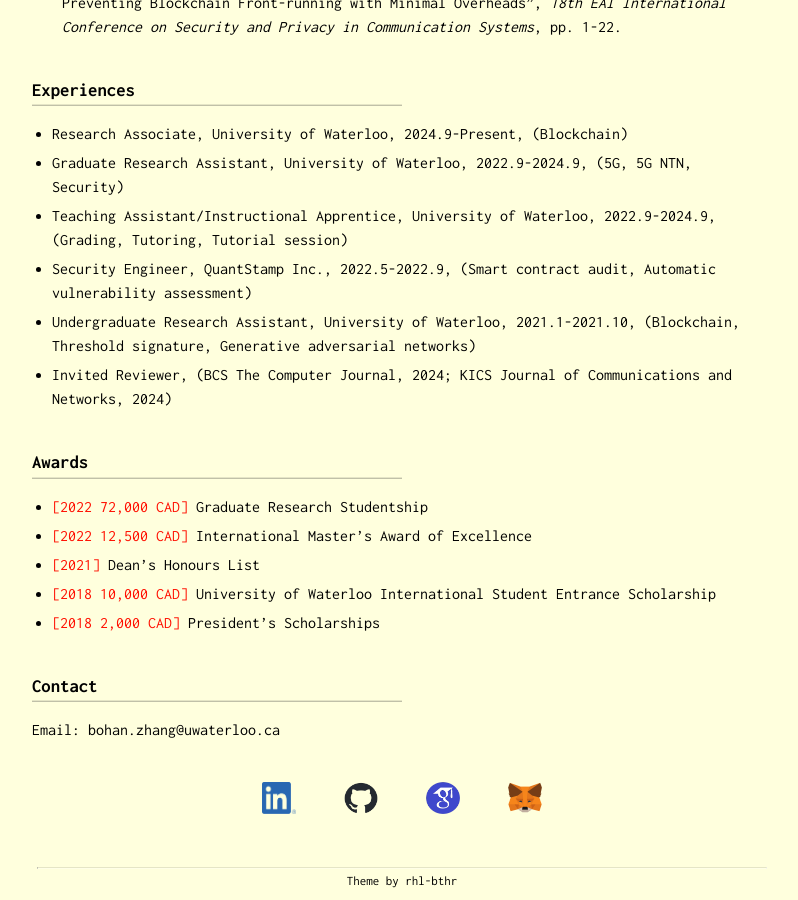
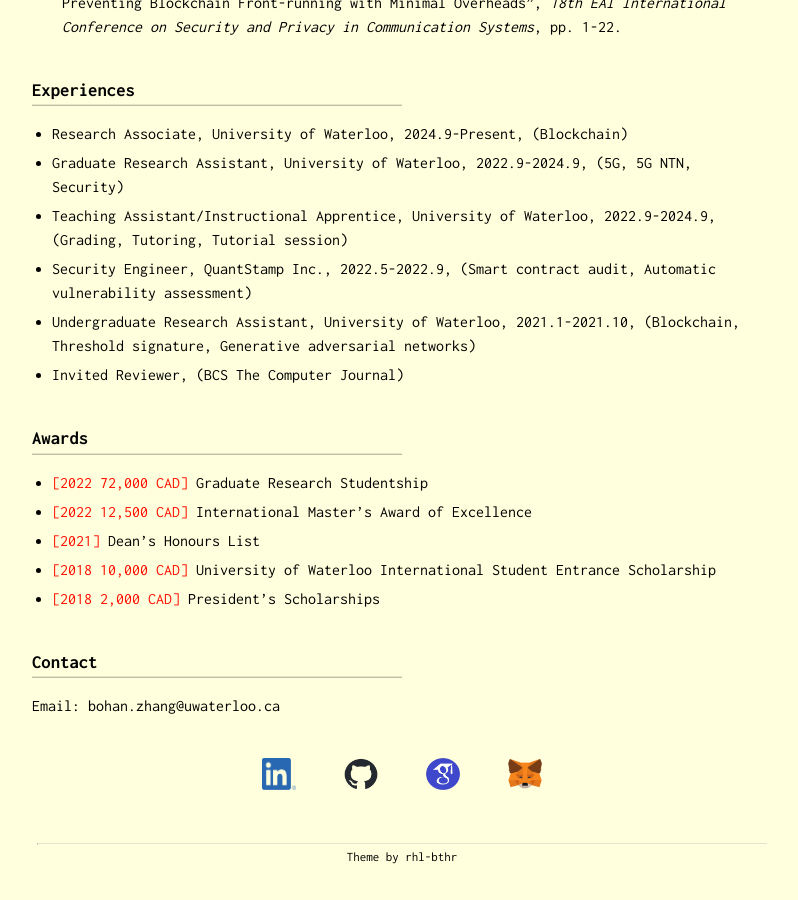
Before and after one commit to zbh888/zbh888.github.io, a Jekyll site: the page built from index.md, in a window 1280 px wide and 900 px high, scrolled down 1149 px. Shown: the whole window, without its empty margins (238-1036 px from the left). Built offline with Jekyll 4.4.1, drawn with Linux system fonts in a browser that asks for light colours; after the commit the page ends 2025 px from its top, so only the background shows below that.

Commit message:
Update index.md

```diff
--- a/index.md
+++ b/index.md
@@ -23,7 +23,7 @@ Over the years, I have found that I enjoy performing data analytics, forecasting
 * Teaching Assistant/Instructional Apprentice, University of Waterloo, 2022.9-2024.9, (Grading, Tutoring, Tutorial session)
 * Security Engineer, QuantStamp Inc., 2022.5-2022.9, (Smart contract audit, Automatic vulnerability assessment)
 * Undergraduate Research Assistant, University of Waterloo, 2021.1-2021.10, (Blockchain, Threshold signature, Generative adversarial networks)
-* Invited Reviewer, (BCS The Computer Journal, 2024; KICS Journal of Communications and Networks, 2024)
+* Invited Reviewer, (BCS The Computer Journal)
 
 ### Awards
 * [[2022 72,000 CAD]](https://uwaterloo.ca/graduate-studies-postdoctoral-affairs/awards/graduate-research-studentship) Graduate Research Studentship
```
